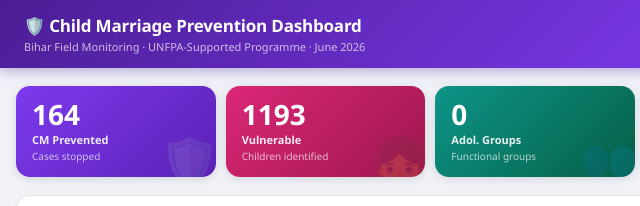
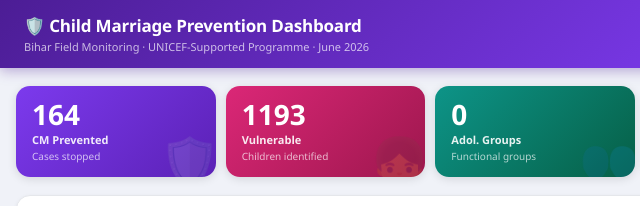
Before and after one commit to rakesh2000pat/My-First-Project, a plain HTML site: page index.html in a window 1280 px wide. Shown: the top 206 px of the page, 0-640 px from the left. Drawn offline with Linux system fonts and the light colour scheme.

Commit message:
Update program support from UNFPA to UNICEF

```diff
--- a/index.html
+++ b/index.html
@@ -189,7 +189,7 @@ tr:last-child td{border:none}
 <div class="hdr">
   <div class="hdr-l">
     <h1>🛡️ Child Marriage Prevention Dashboard</h1>
-    <p>Bihar Field Monitoring · UNFPA-Supported Programme · <span id="hdr-date"></span></p>
+    <p>Bihar Field Monitoring · UNICEF-Supported Programme · <span id="hdr-date"></span></p>
   </div>
   <div class="hdr-r">
     <div class="pill"><span class="dot" id="dot"></span><span id="dot-txt">Loading…</span></div>
```
